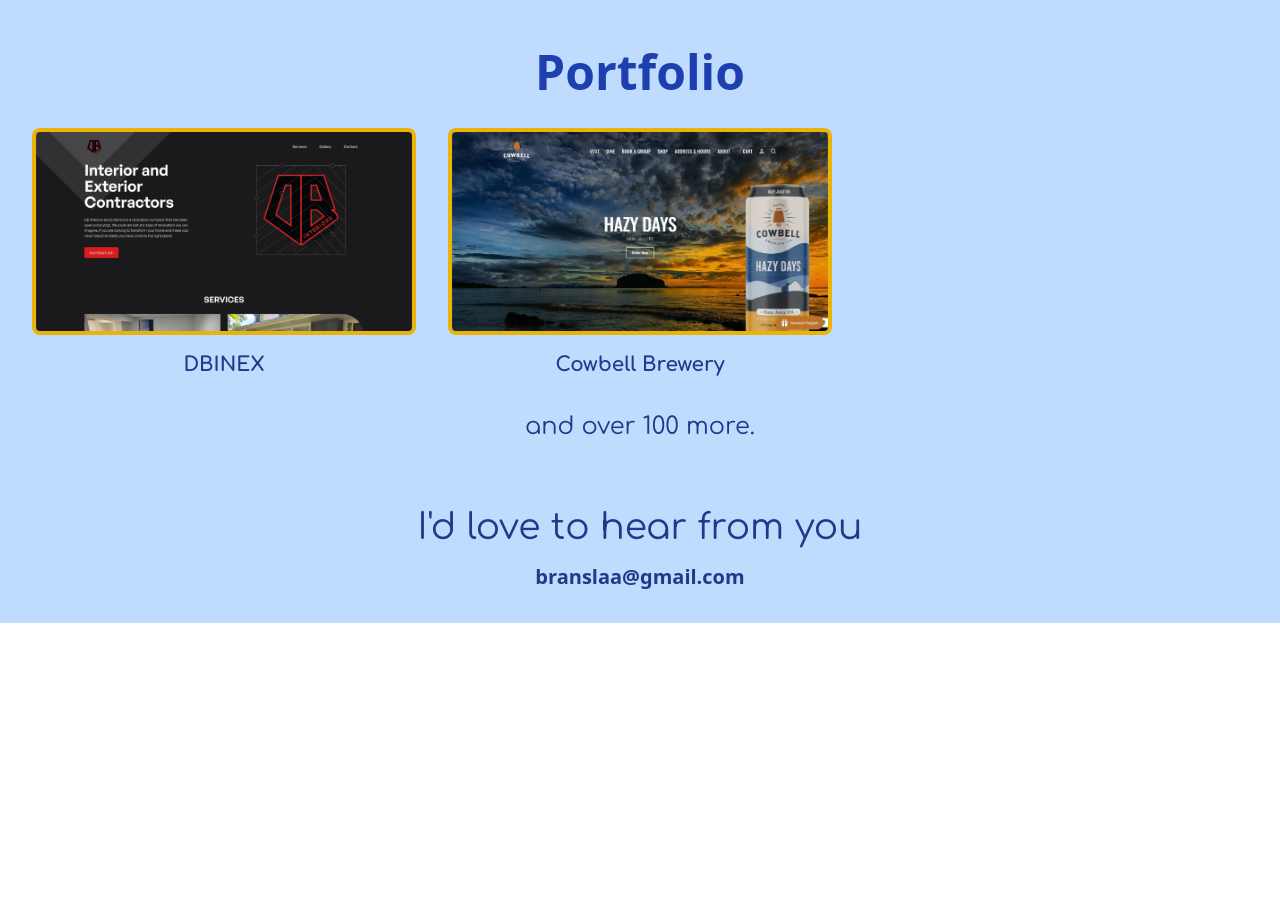
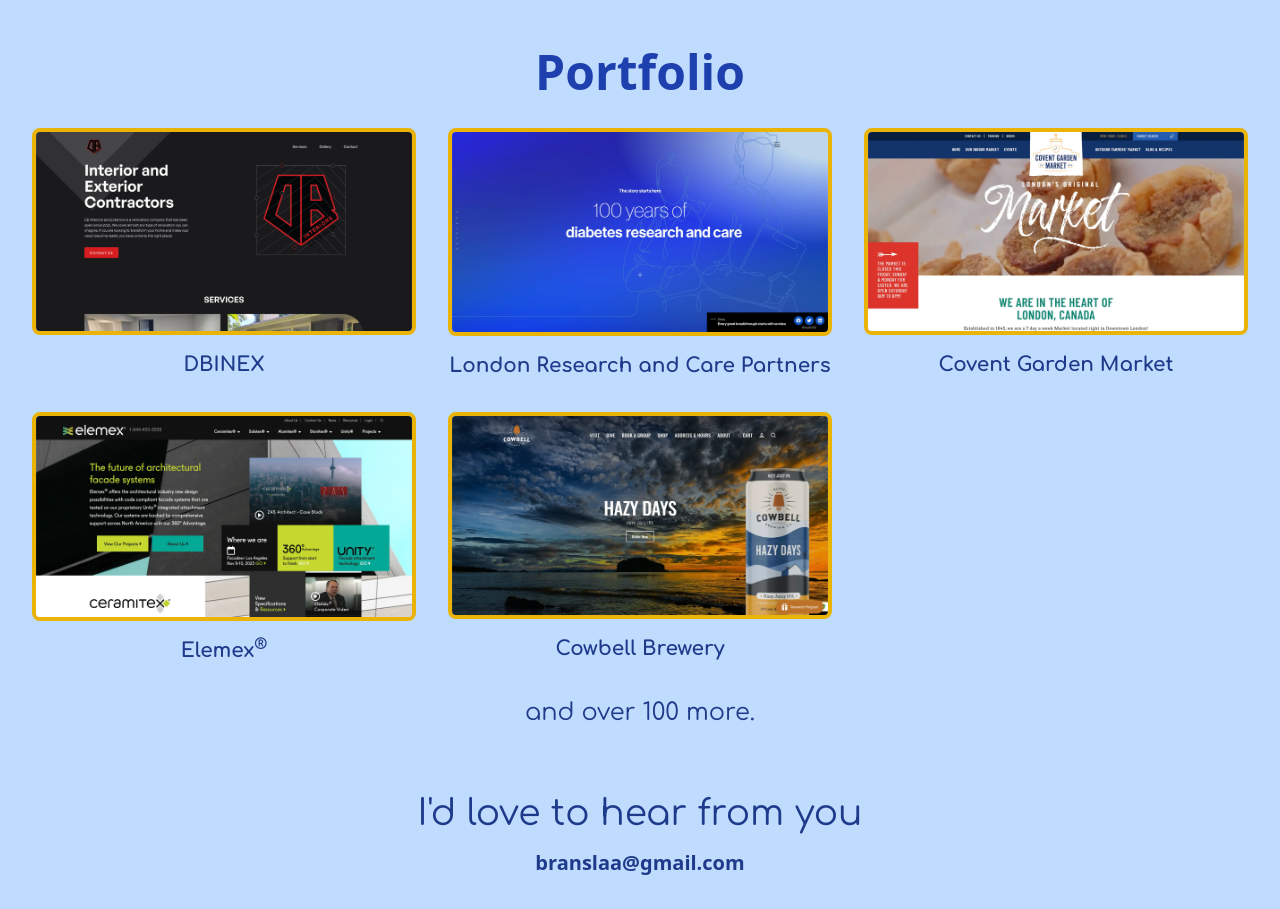
Before and after one commit to BranSlaa/the-third-developer, a SvelteKit app: page / in a window 1280 px wide. Shown: the part 1140-2049 px from the top of the page. Before the commit the page ends 1763 px from the top, so only its background shows below. Built offline with nearby package versions, Linux system fonts and the light colour scheme; a web font is replaced by a local one.

Commit message:
added portfolio items

```diff
--- a/src/routes/+page.svelte
+++ b/src/routes/+page.svelte
@@ -24,26 +24,21 @@
 			url: "https://dbinex.ca",
 			imageUrl: "/dbinex.webp"
 		},
-		// {
-		// 	name: "London Research and Care Partners",
-		// 	url: "https://londonresearchandcarepartners.com/",
-		// 	imageUrl: "/health-sciences.webp"
-		// },
-		// {
-		// 	name: "Covent Garden Market",
-		// 	url: "https://coventmarket.com/",
-		// 	imageUrl: "/cgm.webp"
-		// },
+		{
+			name: "London Research and Care Partners",
+			url: "https://londonresearchandcarepartners.com/",
+			imageUrl: "/health-sciences.webp"
+		},
 		// {
 		// 	name: "Running USA",
 		// 	url: "https://runningusa.org/",
 		// 	imageUrl: "/runningusa.webp"
 		// },
-		// {
-		// 	name: "Elemex<sup>®</sup>",
-		// 	url: "https://elemex.ca/",
-		// 	imageUrl: "/elemex.webp"
-		// },
+		{
+			name: "Covent Garden Market",
+			url: "https://coventmarket.com/",
+			imageUrl: "/cgm.webp"
+		},
 		// {
 		// 	name: "KoruK9<sup>®</sup>",
 		// 	url: "https://www.koruk9.com/",
@@ -54,6 +49,11 @@
 		// 	url: "https://www.braintumour.ca/",
 		// 	imageUrl: "/btf.webp"
 		// },
+		{
+			name: "Elemex<sup>®</sup>",
+			url: "https://elemex.ca/",
+			imageUrl: "/elemex.webp"
+		},
 		{
 			name: "Cowbell Brewery",
 			url: "https://cowbellbrewing.com/",
```
